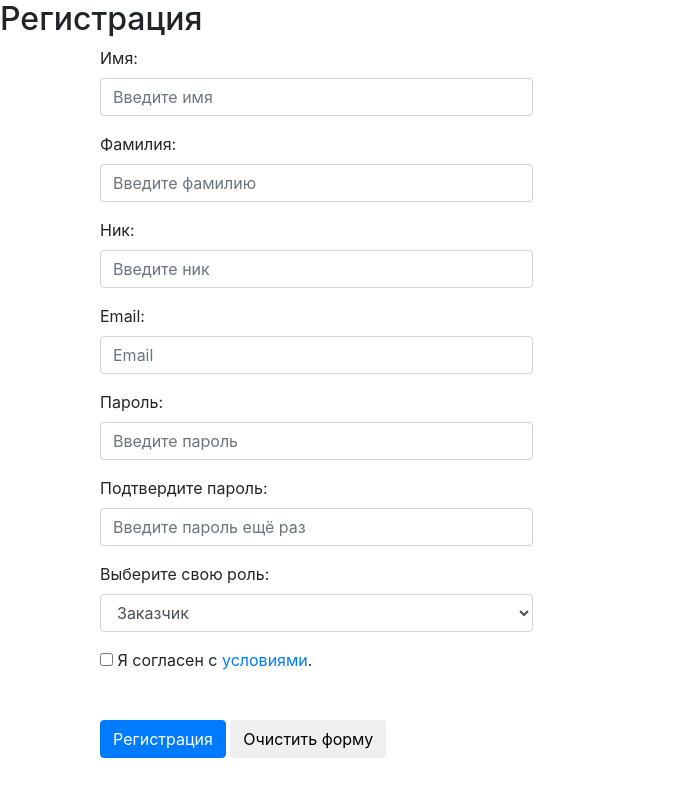
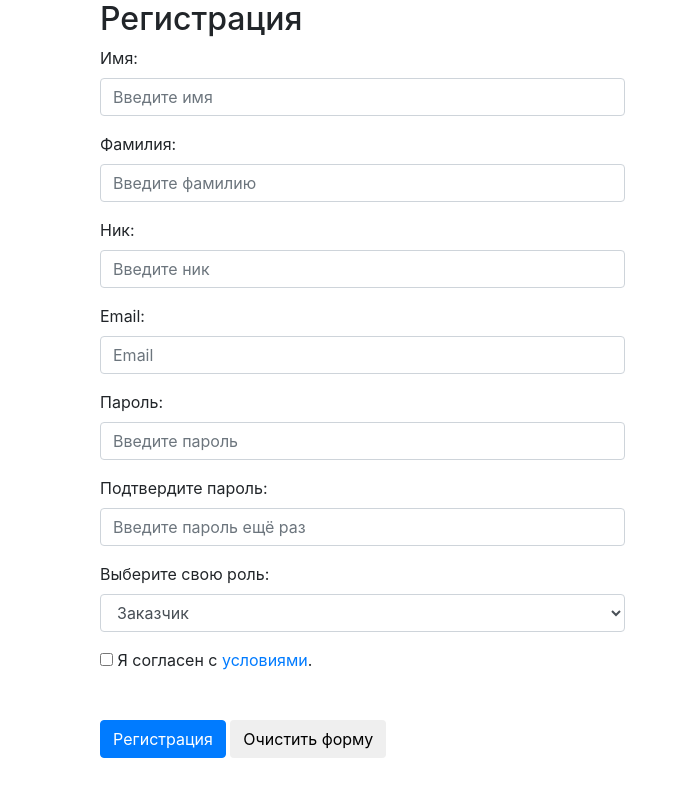
Before and after one commit to StepanAnisenko/WorkWebSite, a Flask app: page /registration/ in a window 1280 px wide. Shown: the whole page, without its empty margins (0-686 px from the left). Run offline with Flask 2, Linux system fonts and the light colour scheme; some libraries are stand-ins or nearby versions.

Commit message:
Edited registration form

```diff
--- a/app/templates/registration.html
+++ b/app/templates/registration.html
@@ -6,9 +6,11 @@
     <link rel="stylesheet" href="/static/css/bootstrap.css">
 </head>
 <body>
-    <h2>Регистрация</h2>
+
     <div class="container">
-        <div class="col-5">
+
+        <div class="col-6">
+            <h2>Регистрация</h2>
             <form class="form-horizontal">
                 <div class="form-group">
                 <label class="control-label col-xs-3" for="first_name">Имя:</label>
```
